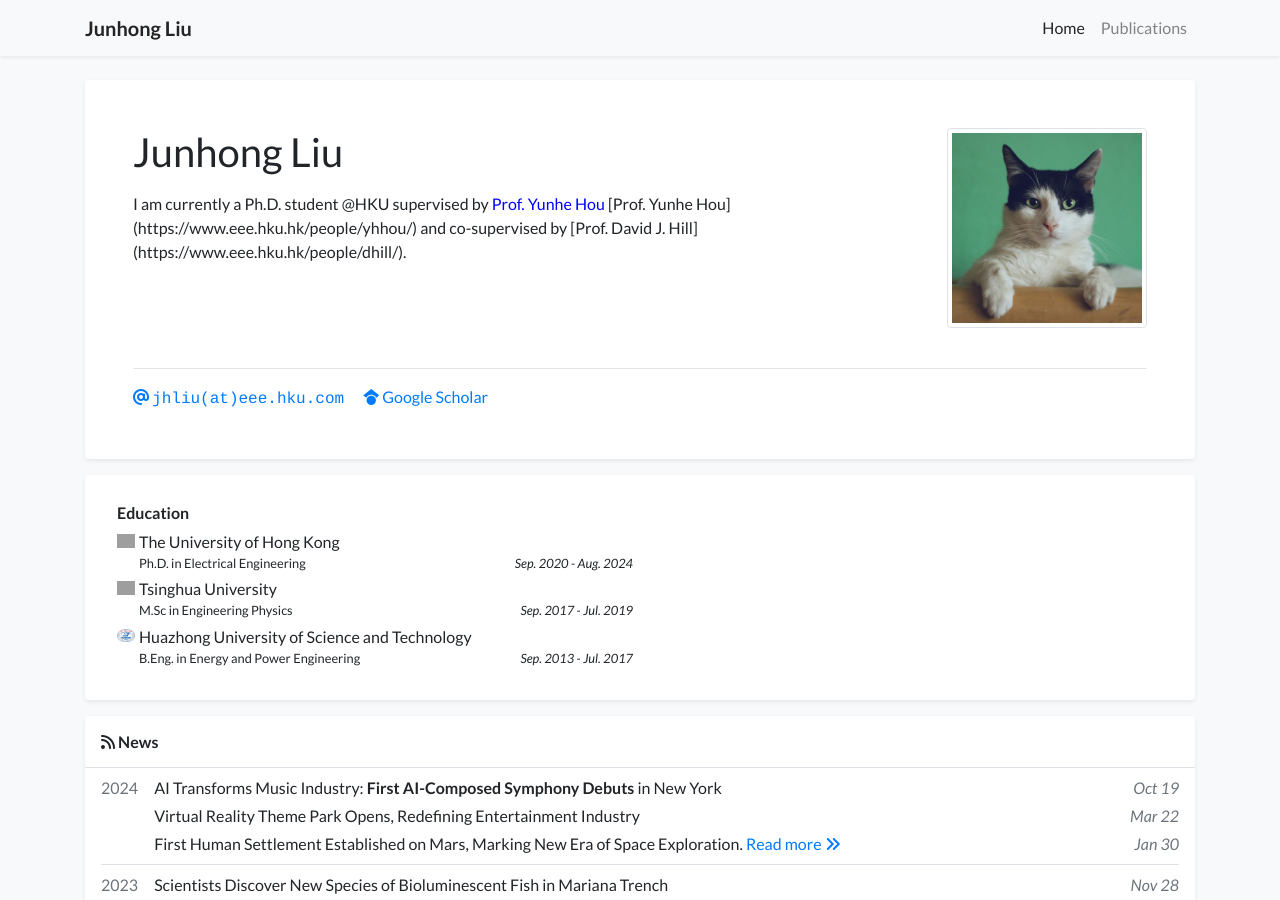
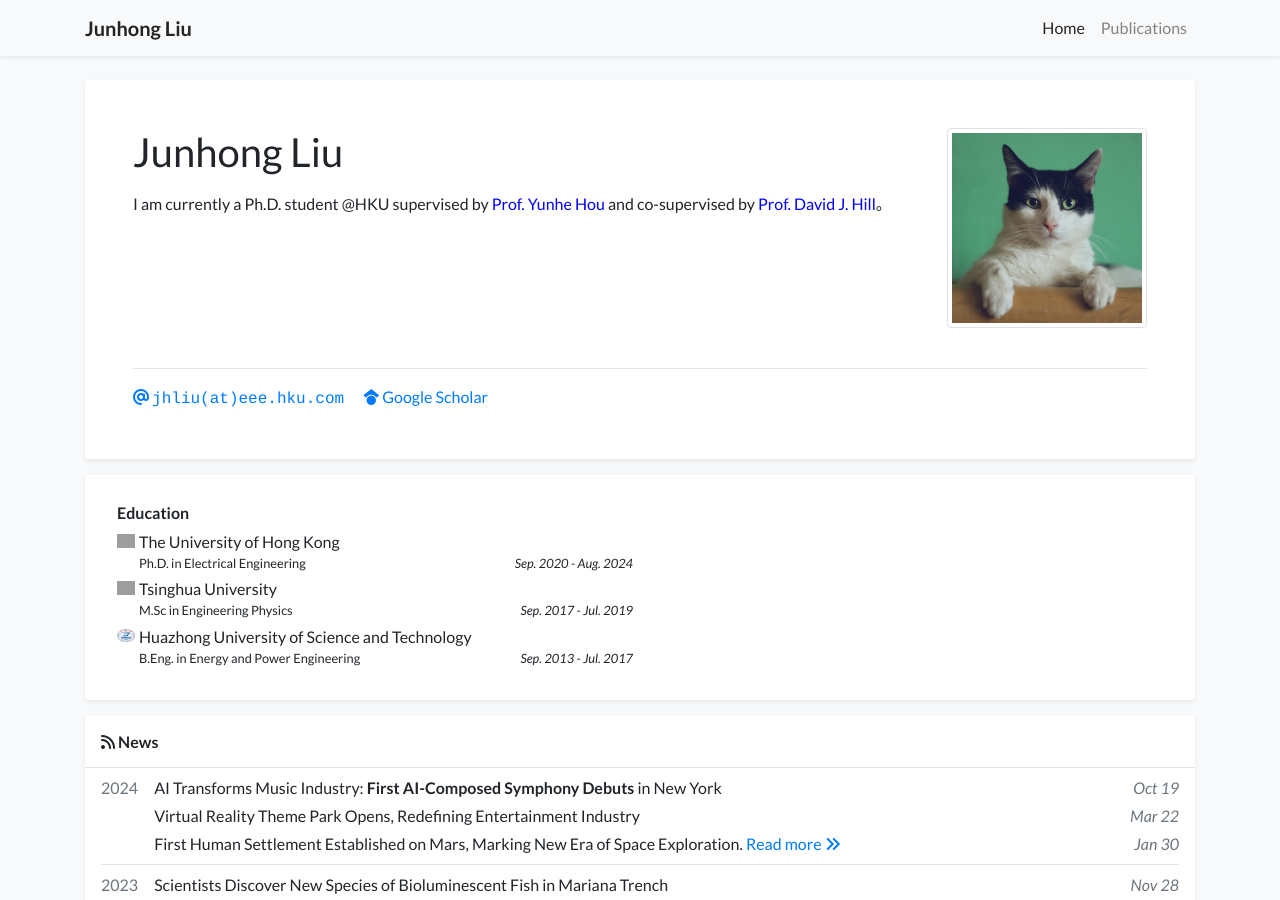
Before and after one commit to johnny-eee/academic-homepage-main, a Jekyll site: the page built from index.html, in a window 1280 px wide and 900 px high. Built offline with Jekyll 4.4.1, drawn with Linux system fonts in a browser that asks for light colours; a style sheet for code colours, icons or effects is not loaded; grey boxes are pictures that could not be loaded.

Commit message:
Update profile.yml

```diff
--- a/_data/profile.yml
+++ b/_data/profile.yml
@@ -21,7 +21,7 @@
 
 short_bio: >-
   <p>
-   I am currently a Ph.D. student @HKU supervised by <a href="[https://www.example.com](https://www.eee.hku.hk/people/yhhou/)" style="color: blue;">Prof. Yunhe Hou</a> [Prof. Yunhe Hou](https://www.eee.hku.hk/people/yhhou/) and co-supervised by [Prof. David J. Hill](https://www.eee.hku.hk/people/dhill/).
+   I am currently a Ph.D. student @HKU supervised by <a href="https://www.eee.hku.hk/people/yhhou/" style="color: blue;">Prof. Yunhe Hou</a> and co-supervised by <a href="https://www.eee.hku.hk/people/dhill/" style="color: blue;">Prof. David J. Hill</a>。
   </p>
 
 portrait_url: /assets/images/photos/portrait.jpg
```
